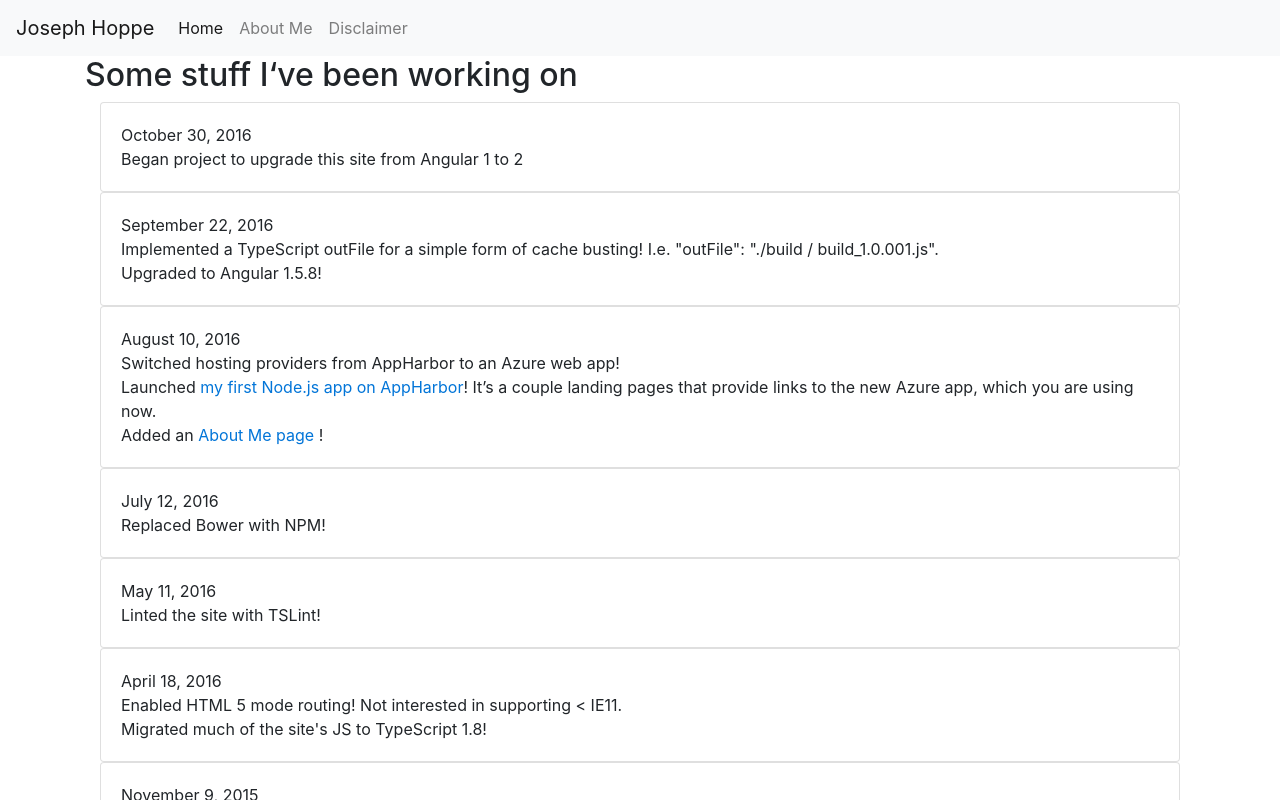
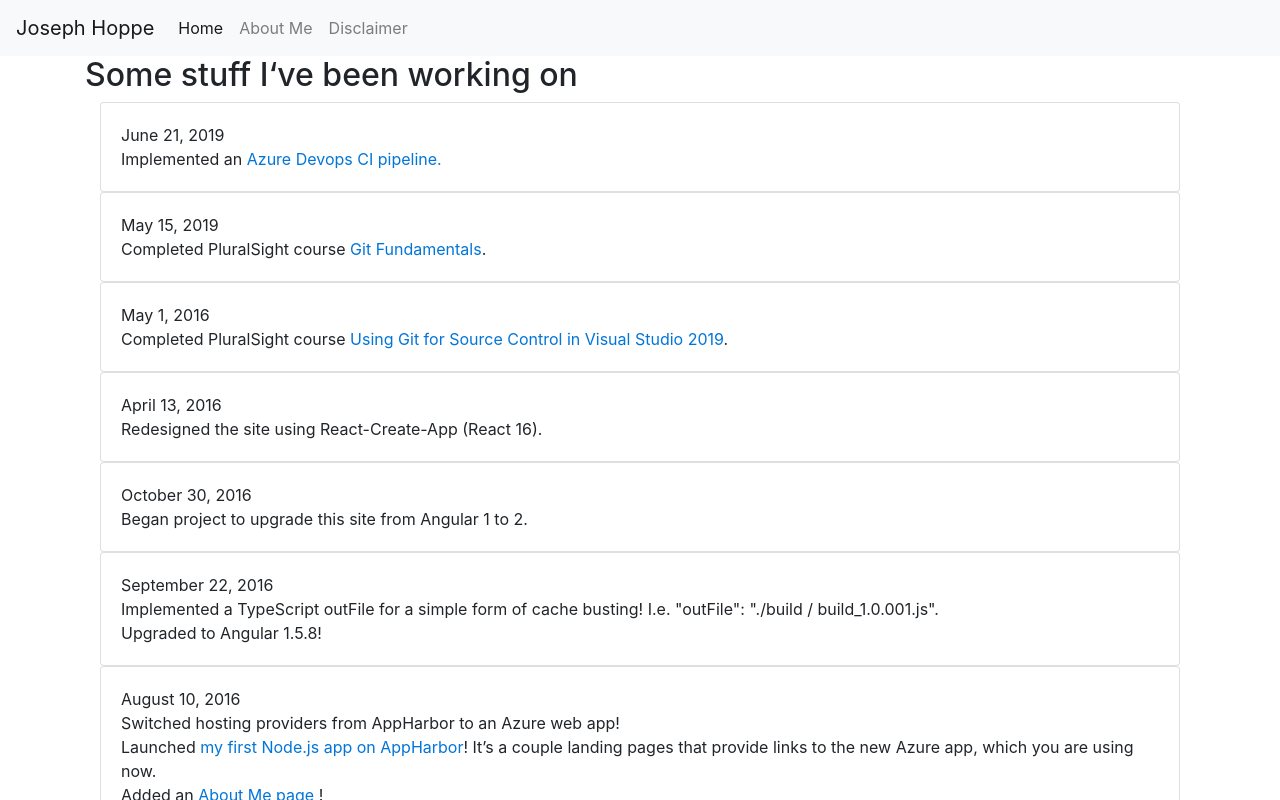
Before and after one commit to joehoppe/Personal-Site-2.0, a React (Create React App) app: page / in a window 1280 px wide. Shown: the top 800 px of the page. Built offline with nearby package versions, Linux system fonts and the light colour scheme.

Commit message:
Adding more cards

```diff
--- a/src/CardList/CardList.js
+++ b/src/CardList/CardList.js
@@ -8,8 +8,27 @@ class CardList extends React.Component {
 
     const cards = [
       {
+        date: "June 21, 2019",
+        text: `Implemented an <a href="https://github.com/joehoppe/Personal-Site-2.0/blob/master/azure-pipelines.yml" title="YAML build definition"
+          target="_blank">Azure Devops CI pipeline.</a>`
+      },
+      {
+        date: "May 15, 2019",
+        text: `Completed PluralSight course
+          <a href="https://app.pluralsight.com/library/courses/git-fundamentals/table-of-contents" target="_blank" title="Course Name">Git Fundamentals</a>.`
+      },
+      {
+        date: "May 1, 2016",
+        text: `Completed PluralSight course
+          <a href="https://app.pluralsight.com/library/courses/using-git-source-control-visual-studio/table-of-contents" target="_blank" title="Course Name">Using Git for Source Control in Visual Studio 2019</a>.`
+      },
+      {
+        date: "April 13, 2016",
+        text: `Redesigned the site using React-Create-App (React 16).`
+      },
+      {
         date: "October 30, 2016",
-        text: `Began project to upgrade this site from Angular 1 to 2`
+        text: `Began project to upgrade this site from Angular 1 to 2.`
       },
       {
         date: "September 22, 2016",
```
